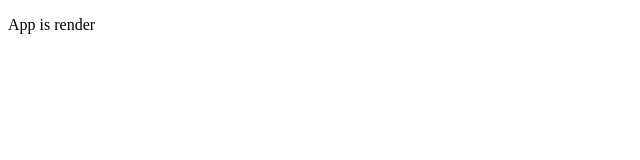
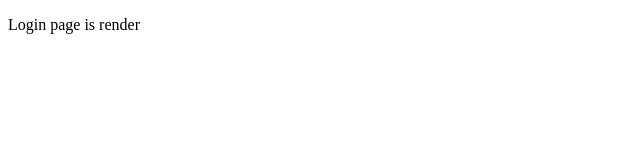
Before and after one commit to devmariano/user-ceps, a React (Vite) app: page / in a window 1280 px wide. Shown: the top 160 px of the page, without its empty margins (0-640 px from the left). Built offline with nearby package versions, Linux system fonts and the light colour scheme.

Commit message:
Rotas login e home criadas

```diff
--- a/src/App.jsx
+++ b/src/App.jsx
@@ -1,9 +1,17 @@
+import { BrowserRouter as Router, Routes, Route } from 'react-router-dom';
+import { LoginPage } from './pages/Login.pages';
+import { HomePage } from './pages/Home/Home.pages';
+
+
+
 function App() {
-
   return (
-    <>
-    <p>App is render</p>
-    </>
+    <Router>
+      <Routes>
+        <Route path='/' element={<LoginPage/>}/>
+        <Route path='/home' element={<HomePage/>}/>
+      </Routes>
+    </Router>
   )
 }
 
```
